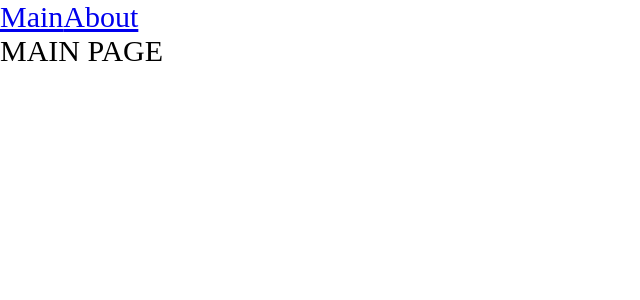
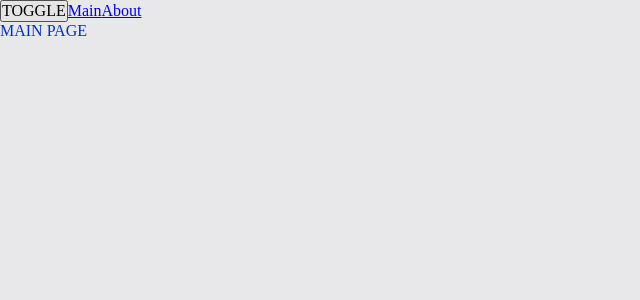
Before and after one commit to RomanMitaki/advanced-project, a React app: page / in a window 1280 px wide. Shown: the top 300 px of the page, without its empty margins (0-640 px from the left). Built offline with nearby package versions, Linux system fonts and the light colour scheme.

Commit message:
add: themes, basic styles, useTheme-hook

```diff
--- a/src/App.tsx
+++ b/src/App.tsx
@@ -1,12 +1,16 @@
-import React, {Suspense} from 'react';
+import React, {Suspense, useContext, useState} from 'react';
 import {Link, Route, Routes} from 'react-router-dom';
-import './index.scss'
+import './styles/index.scss'
 import {AboutPageAsync} from "./pages/AboutPage/AboutPage.async";
 import {MainPageAsync} from "./pages/MainPage/MainPage.async";
+ import {useTheme} from "./theme/useTheme";
 
 const App = () => {
+    const {theme, toggleTheme} = useTheme()
+
     return (
-        <div className='app'>
+        <div className={`app ${theme}`}>
+            <button onClick={toggleTheme}>TOGGLE</button>
             <Link to={'/'}>Main</Link>
             <Link to={'/about'}>About</Link>
             <Suspense fallback={<div>Loading...</div>}>
--- a/src/index.scss
+++ /dev/null
@@ -1,9 +0,0 @@
-* {
-  margin: 0;
-  padding: 0;
-  box-sizing: border-box;
-}
-
-.app {
-   font-size: 30px;
-}
--- a/src/index.tsx
+++ b/src/index.tsx
@@ -1,10 +1,13 @@
 import {render} from "react-dom";
 import App from "./App";
 import {BrowserRouter} from "react-router-dom";
+import ThemeProvider from "./theme/ThemeProvider";
 
 render (
     <BrowserRouter>
-        <App/>
+        <ThemeProvider>
+            <App/>
+        </ThemeProvider>
     </BrowserRouter>,
     document.getElementById('root')
 )
--- /dev/null
+++ b/src/styles/index.scss
@@ -0,0 +1,13 @@
+@import "reset";
+@import "variables/global";
+@import "themes/dark";
+@import "themes/light";
+
+.app {
+   font-size: var(--font-m);
+
+   background: var(--bg-color, #e8e8ea);
+   color: var(--primary-color, red);
+
+   min-height: 100vh;
+}
--- /dev/null
+++ b/src/styles/reset.scss
@@ -0,0 +1,13 @@
+* {
+  margin: 0;
+  padding: 0;
+  box-sizing: border-box;
+}
+
+input,
+button,
+textarea,
+select {
+  margin: 0;
+  font: inherit;
+}
--- /dev/null
+++ b/src/styles/themes/dark.scss
@@ -0,0 +1,7 @@
+.app.dark {
+  --bg-color: #0e0e75;
+
+  --primary-color: #049604;
+  --secondary-color: #04ff04;
+
+}
--- /dev/null
+++ b/src/styles/themes/light.scss
@@ -0,0 +1,7 @@
+.app.light {
+  --bg-color: #e8e8ea;
+
+  --primary-color: #0232c2;
+  --secondary-color: #0449e0;
+
+}
--- /dev/null
+++ b/src/styles/variables/global.scss
@@ -0,0 +1,12 @@
+ :root {
+   --font-family-main: Consolas, "Times New Roman", Serif;
+
+   --font-size-m: 16px;
+   --font-line-m: 24px;
+   --font-m: var(--font-size-m) / var(--font-line-m) var(--font-family-main);
+
+   --font-size-l: 24px;
+   --font-line-l: 32px;
+   --font-l: var(--font-size-l) / var(--font-line-l) var(--font-family-main);
+
+ }
--- /dev/null
+++ b/src/theme/ThemeContext.ts
@@ -0,0 +1,15 @@
+import {createContext} from "react";
+
+export enum Theme {
+    LIGHT = 'light',
+    DARK = 'dark',
+}
+
+export interface  ThemeContextProps {
+    theme?: Theme;
+    setTheme?: (theme: Theme) => void;
+}
+
+export const ThemeContext = createContext<ThemeContextProps>({})
+
+export const LOCAL_STORAGE_THEME_KEY = 'theme';
--- /dev/null
+++ b/src/theme/ThemeProvider.tsx
@@ -0,0 +1,20 @@
+import React, {FC, useMemo, useState} from 'react';
+import {LOCAL_STORAGE_THEME_KEY, Theme, ThemeContext} from "./ThemeContext";
+
+const defaultTheme = localStorage.getItem(LOCAL_STORAGE_THEME_KEY) as Theme || Theme.LIGHT;
+const ThemeProvider: FC = ({children}) => {
+    const [theme, setTheme] = useState<Theme>(defaultTheme);
+
+    const defaultProps = useMemo(() => ({
+        theme: theme,
+        setTheme: setTheme
+    }), [theme])
+
+    return (
+        <ThemeContext.Provider value={defaultProps}>
+            {children}
+        </ThemeContext.Provider>
+    );
+};
+
+export default ThemeProvider;
--- /dev/null
+++ b/src/theme/useTheme.ts
@@ -0,0 +1,19 @@
+import {LOCAL_STORAGE_THEME_KEY, Theme, ThemeContext} from "./ThemeContext";
+import {useContext} from "react";
+
+interface UseThemeResult {
+    toggleTheme: () => void;
+    theme: Theme;
+}
+
+export function useTheme(): UseThemeResult {
+    const {theme, setTheme} = useContext(ThemeContext);
+
+    const toggleTheme = () => {
+        const newTheme = theme === Theme.DARK ? Theme.LIGHT : Theme.DARK
+        setTheme(newTheme);
+        localStorage.setItem(LOCAL_STORAGE_THEME_KEY, newTheme)
+    };
+
+    return {theme, toggleTheme}
+}
```
